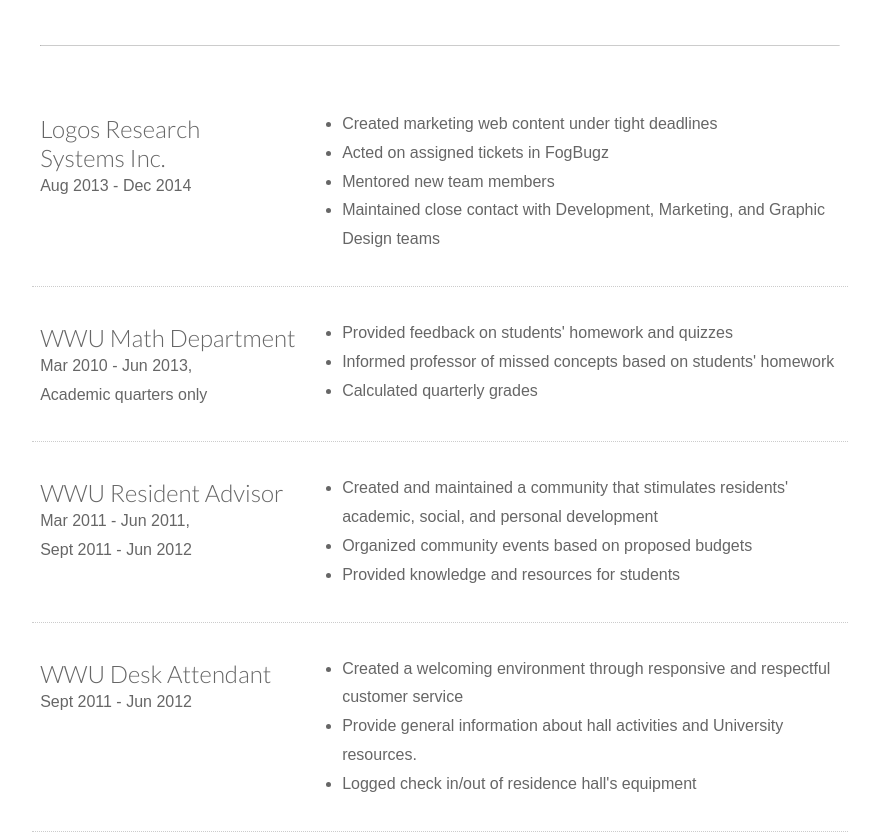
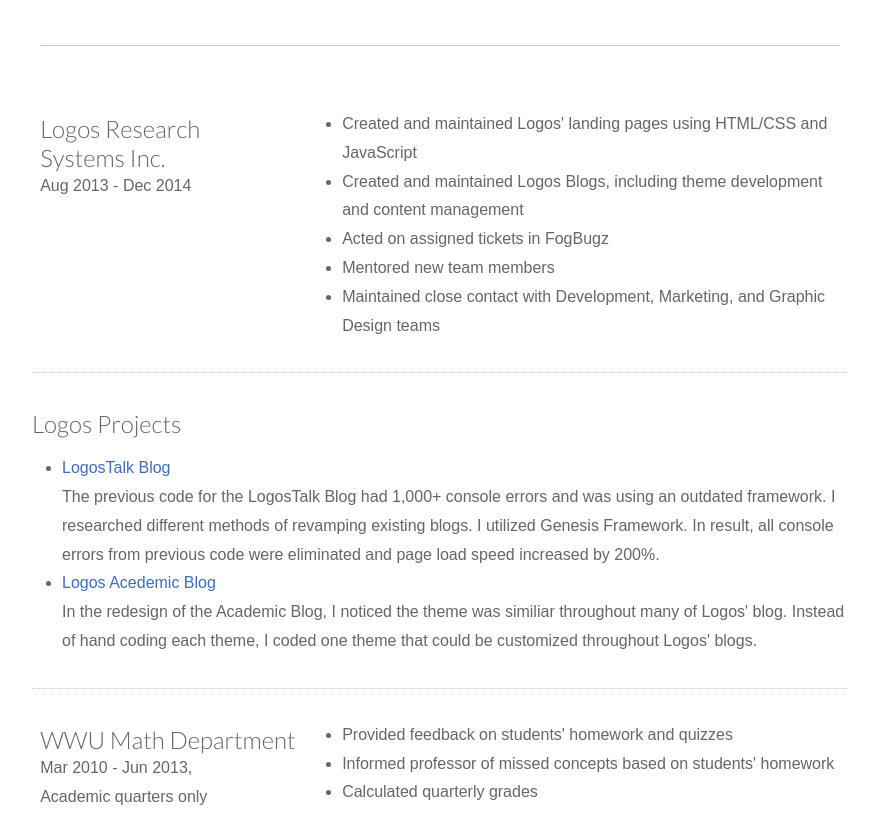
Before and after one commit to jennifervan/jennifervan.github.io, a plain HTML site: page index.html in a window 1280 px wide. Shown: the part 475-1310 px from the top of the page, without its empty margins (200-1079 px from the left). Drawn offline with Linux system fonts and the light colour scheme.

Commit message:
Add Logos' projects

```diff
--- a/index.html
+++ b/index.html
@@ -28,7 +28,7 @@
 	<div class="container">
 
 		<section class="education">
-			<h2>Western Washington University, Class '13<br/>
+			<h2>Western Washington University, Class&nbsp;'13<br/>
 				B.S. Mathematics/Computer Science<br/>
 				Spanish Minor</h2>
 		</section>
@@ -44,12 +44,20 @@
 				</div>
 				<div class="grid-4">
 					<ul>
-						<li>Created marketing web content under tight deadlines</li>
+						<li>Created and maintained Logos' landing pages using HTML/CSS and JavaScript</li>
+						<li>Created and maintained Logos Blogs, including theme development and content management</li>
 						<li>Acted on assigned tickets in FogBugz</li>
 						<li>Mentored new team members</li>
 						<li>Maintained close contact with Development, Marketing, and Graphic Design teams</li>
 					</ul>
 				</div>
+			</div>
+			<div class="row">
+				<h2>Logos Projects</h2>
+				<ul>
+					<li><a href="https://blog.logos.com/">LogosTalk Blog</a><br> The previous code for the LogosTalk Blog had 1,000+ console errors and was using an outdated framework. I researched different methods of revamping existing blogs. I utilized Genesis Framework. In result, all console errors from previous code were eliminated and page load speed increased by 200%.</li>
+					<li><a href="https://academic.logos.com/">Logos Acedemic Blog</a><br> In the redesign of the Academic Blog, I noticed the theme was similiar throughout many of Logos' blog. Instead of hand coding each theme, I coded one theme that could be customized throughout Logos' blogs. </li>
+				</ul>
 			</div>
 			<div class="row">
 				<div class="grid-2">
@@ -119,6 +127,7 @@
 						<li>Genesis Framework</li>
 						<li>WordPress</li>
 						<li>Git</li>
+						<li>Sublime</li>
 					</ul>
 				</div>
 
```
